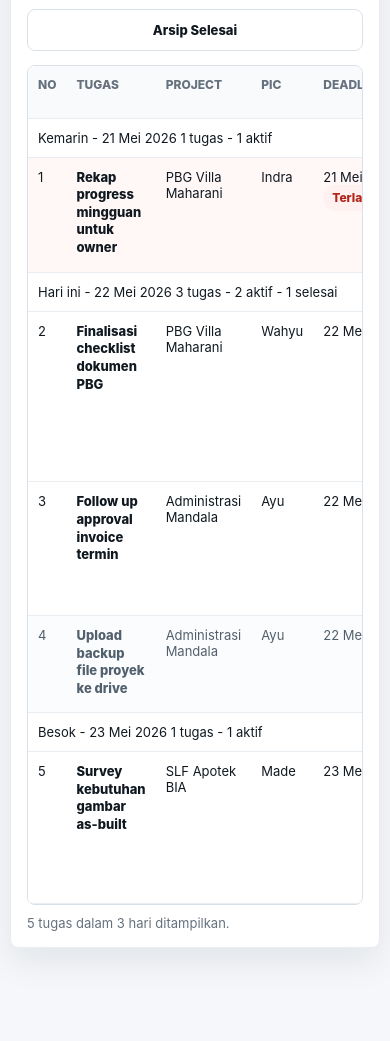
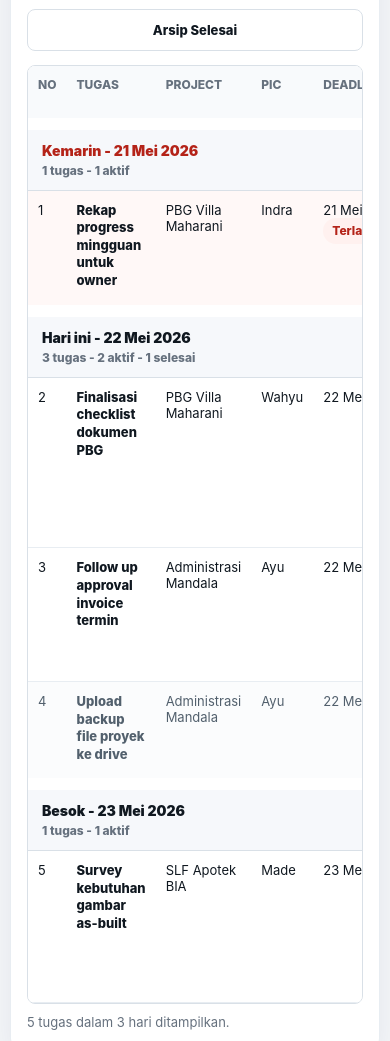
Before and after one commit to ekarahadian7/Mandala-Project, a website: page index.html in a window 390 px wide. Shown: the part 1902-2943 px from the top of the page. Before the commit the page ends 2904 px from the top, so only its background shows below. Drawn offline with Linux system fonts and the light colour scheme; no server answers.

Commit message:
Style daily task groups

```diff
--- a/styles.css
+++ b/styles.css
@@ -366,6 +366,37 @@ button:focus-visible {
   background: #fff5df;
 }
 
+.date-group-row td {
+  padding: 12px 14px;
+  background: #f6f8fb;
+  border-top: 12px solid #fff;
+  border-bottom: 1px solid var(--line);
+}
+
+.date-group-content {
+  display: flex;
+  align-items: center;
+  justify-content: space-between;
+  gap: 12px;
+}
+
+.date-group-title {
+  color: var(--ink);
+  font-size: 14px;
+  font-weight: 900;
+}
+
+.date-group-meta {
+  color: var(--muted);
+  font-size: 12px;
+  font-weight: 800;
+  white-space: nowrap;
+}
+
+.date-group-overdue .date-group-title {
+  color: var(--red);
+}
+
 .progress-note-cell {
   min-width: 260px;
 }
@@ -472,6 +503,16 @@ button:focus-visible {
     display: grid;
     grid-template-columns: 1fr 1fr;
   }
+
+  .date-group-content {
+    align-items: flex-start;
+    flex-direction: column;
+    gap: 4px;
+  }
+
+  .date-group-meta {
+    white-space: normal;
+  }
 }
 
 @media print {
```
